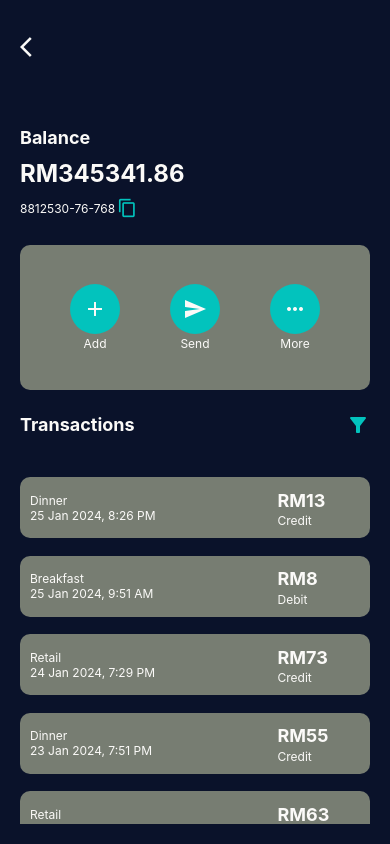
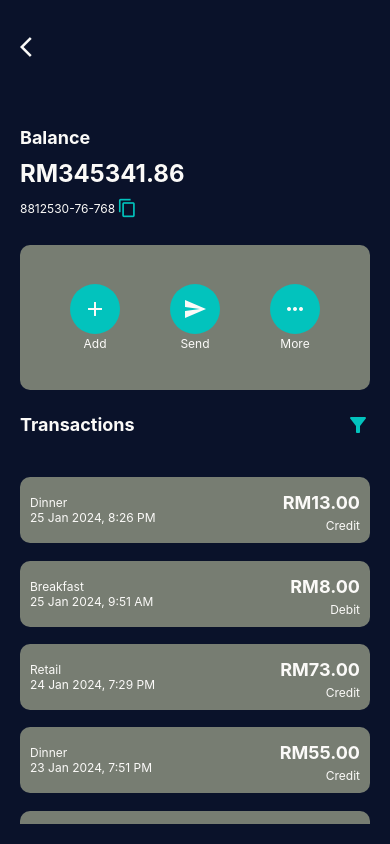
Before and after one commit to SammyCodee/sea-money-fe-test, a React Native app: screen /HistoryScreen in a window 390 px wide. Built offline with nearby package versions, Linux system fonts and the light colour scheme.

Commit message:
feat: add recipient data

```diff
--- a/src/components/transaction/Transaction.tsx
+++ b/src/components/transaction/Transaction.tsx
@@ -10,6 +10,7 @@ export type TransactionProps = {
     type: "Credit" | "Debit";
     onNavigate?: () => void;
     transactionID: string;
+    recipient: string;
 };
 const Transaction = ({
     amount,
@@ -22,14 +23,16 @@ const Transaction = ({
         <TouchableOpacity onPress={onNavigate}>
             <View style={styles.container}>
                 <View style={styles.left}>
-                    <Text style={styles.normalText}>{description}</Text>
+                    <Text style={styles.normalText} numberOfLines={1}>
+                        {description}
+                    </Text>
                     <Text style={styles.normalText}>{date}</Text>
                 </View>
                 <View style={styles.right}>
-                    <Text style={styles.amountText}>
-                        RM{parseFloat(amount.toFixed(2))}
+                    <Text style={styles.amountText} numberOfLines={1}>
+                        RM{amount.toFixed(2)}
                     </Text>
-                    <Text style={styles.normalText}>{type}</Text>
+                    <Text style={styles.typeText}>{type}</Text>
                 </View>
             </View>
         </TouchableOpacity>
@@ -47,7 +50,7 @@ const styles = StyleSheet.create({
         flexDirection: "row",
         padding: transactionComponent.padding,
     },
-    left: { flex: 3, justifyContent: "center" },
+    left: { flex: 1, justifyContent: "center" },
     right: { flex: 1, justifyContent: "center" },
     normalText: {
         fontSize: fonts.h3,
@@ -58,6 +61,12 @@ const styles = StyleSheet.create({
         fontWeight: "bold",
         color: color.textColor,
         marginVertical: "3%",
+        textAlign: "right",
+    },
+    typeText: {
+        fontSize: fonts.h3,
+        color: color.textColor,
+        textAlign: "right",
     },
 });
 export default Transaction;
--- a/src/constants/index.ts
+++ b/src/constants/index.ts
@@ -4,140 +4,160 @@ export const transactionList = [
         date: '25 Jan 2024, 8:26 PM',
         description: 'Dinner',
         type: 'Credit'as const,
-        transactionID: 'ytdg98sm-09-etwy2'
+        transactionID: 'ytdg98sm-09-etwy2',
+        recipient: 'Hock Res'
     },
     {
         amount: 8.00,
         date: '25 Jan 2024, 9:51 AM',
         description: 'Breakfast',
         type: 'Debit'as const,
-        transactionID: 'hgdg34sm-09-opwy2'
+        transactionID: 'hgdg34sm-09-opwy2',
+        recipient: 'Whataburger Res'
     },
     {
         amount: 73.00,
         date: '24 Jan 2024, 7:29 PM',
         description: 'Retail',
         type: 'Credit'as const,
-        transactionID: 'hgdg77sm-09-wtwy2'
+        transactionID: 'hgdg77sm-09-wtwy2',
+        recipient: 'UNIQLO MY'
     },
     {
         amount: 55.00,
         date: '23 Jan 2024, 7:51 PM',
         description: 'Dinner',
         type: 'Credit'as const,
-        transactionID: 'hgdg98qm-08-etwy2'
+        transactionID: 'hgdg98qm-08-etwy2',
+        recipient: 'DLight KL'
     },
     {
         amount: 63.00,
         date: '23 Jan 2024, 3:51 PM',
         description: 'Retail',
         type: 'Credit'as const,
-        transactionID: 'hgdg98sm-09-uywy2'
+        transactionID: 'hgdg98sm-09-uywy2',
+        recipient: 'Xmas Co'
     },
     {
         amount: 8.00,
         date: '22 Jan 2024, 6:20 PM',
         description: 'Dinner',
         type: 'Debit'as const,
-        transactionID: 'huyg98sm-09-etwy2'
+        transactionID: 'huyg98sm-09-etwy2',
+        recipient: 'JillnBar Bistro'
     },
     {
         amount: 19.00,
         date: '21 Jan 2024, 8:51 PM',
         description: 'Dinner',
         type: 'Credit'as const,
-        transactionID: 'hgsg98sm-00-etwy2'
+        transactionID: 'hgsg98sm-00-etwy2',
+        recipient: 'QBar Bistro'
     },
     {
         amount: 9.50,
         date: '21 Jan 2024, 12:51 PM',
         description: 'Lunch',
         type: 'Debit'as const,
-        transactionID: 'hgdg98wr-03-etwy2'
+        transactionID: 'hgdg98wr-03-etwy2',
+        recipient: 'KFC MY'
     },
     {
         amount: 13.00,
         date: '20 Jan 2024, 7:00 PM',
-        description: 'Dinner',
+        description: 'Dinner test 12341234123412341234',
         type: 'Debit'as const,
-        transactionID: 'hsdg66sm-49-etwy2'
+        transactionID: 'hsdg66sm-49-etwy2',
+        recipient: 'BestEat MY'
     },
     {
-        amount: 50.00,
+        amount: 5000000000.00,
         date: '20 Jan 2024, 5:51 PM',
         description: 'Clothes',
         type: 'Credit'as const,
-        transactionID: 'hgdg98nb-06-etwy2'
+        transactionID: 'hgdg98nb-06-etwy2',
+        recipient: 'ISETAN MY'
     },
     {
         amount: 13.00,
         date: '19 Jan 2024, 9:51 PM',
         description: 'Supper',
         type: 'Credit'as const,
-        transactionID: 'hgdg98qm-02-etwy2'
+        transactionID: 'hgdg98qm-02-etwy2',
+        recipient: 'Roasted Chic Res'
     },
     {
         amount: 93.00,
         date: '19 Jan 2024, 12:53 PM',
         description: 'Lunch',
         type: 'Debit'as const,
-        transactionID: 'hgop98sm-09-etwy2'
+        transactionID: 'hgop98sm-09-etwy2',
+        recipient: 'Botanica Co'
     },
     {
         amount: 1.00,
         date: '19 Jan 2024, 9:51 AM',
         description: 'fund transfer',
         type: 'Debit'as const,
-        transactionID: 'hczg97sm-09-etwy2'
+        transactionID: 'hczg97sm-09-etwy2',
+        recipient: 'Wendy Liew Mei Mei'
     },
     {
         amount: 3.00,
         date: '18 Jan 2024, 3:51 PM',
         description: 'Parking',
         type: 'Credit'as const,
-        transactionID: 'hgdg98sm-00-bvwy2'
+        transactionID: 'hgdg98sm-00-bvwy2',
+        recipient: 'United Carpark'
     },
     {
         amount: 13.20,
         date: '17 Jan 2024, 6:51 PM',
         description: 'Dinner',
         type: 'Debit'as const,
-        transactionID: 'nbdg94sm-99-etwy2'
+        transactionID: 'nbdg94sm-99-etwy2',
+        recipient: 'KFC MY'
     },
     {
         amount: 33.10,
         date: '17 Jan 2024, 10:23 AM',
         description: 'Breakfast',
         type: 'Credit'as const,
-        transactionID: 'hwrg91sm-09-etwy2'
+        transactionID: 'hwrg91sm-09-etwy2',
+        recipient: 'QHouse Ampang'
     },
     {
         amount: 16.00,
         date: '16 Jan 2024, 4:51 PM',
         description: 'Fund transfer',
         type: 'Debit'as const,
-        transactionID: 'hgdv28sm-08-ywwy2'
+        transactionID: 'hgdv28sm-08-ywwy2',
+        recipient: 'Maybank'
     },
     {
         amount: 8.00,
         date: '13 Jan 2024, 8:53 PM',
         description: 'Parking',
         type: 'Debit'as const,
-        transactionID: 'kudg98sm-01-etwy2'
+        transactionID: 'kudg98sm-01-etwy2',
+        recipient: 'United Carpark'
     },
     {
         amount: 123.00,
         date: '13 Jan 2024, 7:51 PM',
         description: 'Dinner',
         type: 'Credit' as const,
-        transactionID: 'wswg98sm-09-etwy2'
+        transactionID: 'wswg98sm-09-etwy2',
+        recipient: 'Naughty Duck'
     },
     {
         amount: 13.50,
         date: '11 Jan 2024, 3:51 PM',
         description: 'Lunch',
         type: 'Debit' as const,
-        transactionID: 'hgdg98sm-09-etwy2'
+        transactionID: 'hgdg98sm-09-etwy2',
+        recipient: 'Aroi Thai Bnagsar'
     },
 
 
--- a/src/pages/history/Detail.tsx
+++ b/src/pages/history/Detail.tsx
@@ -38,13 +38,17 @@ const Detail = ({ route }: DetailProps) => {
                 <View style={styles.body}>
                     <View style={styles.bodyTop}>
                         <Text style={styles.amountText}>
-                            -RM{parseFloat(params.amount.toFixed(2))}
+                            -RM{params.amount.toFixed(2)}
                         </Text>
                     </View>
 
                     <View style={styles.bodyInfo}>
                         <Text style={styles.semiBoldText}>
-                            Payment to {params.description} is{" "}
+                            Payment to{" "}
+                            <Text style={styles.recipientText}>
+                                {params.recipient}
+                            </Text>{" "}
+                            is{" "}
                             <Text style={styles.successText}>successful</Text>
                         </Text>
                         <View style={styles.dateContainer}>
@@ -124,6 +128,11 @@ const styles = StyleSheet.create({
         fontSize: fonts.h2,
         color: color.textColor,
     },
+    recipientText: {
+        fontSize: fonts.h2,
+        color: color.textColor,
+        fontWeight: "bold",
+    },
     dateContainer: {
         marginVertical: "5%",
     },
@@ -133,7 +142,6 @@ const styles = StyleSheet.create({
     },
     successText: {
         fontSize: fonts.h2,
-        fontWeight: "bold",
         color: color.successColor,
     },
     blockContainer: {
--- a/src/pages/history/History.tsx
+++ b/src/pages/history/History.tsx
@@ -2,7 +2,6 @@ import React, { useState } from "react";
 import {
     FlatList,
     RefreshControl,
-    SafeAreaView,
     StyleSheet,
     Text,
     TouchableOpacity,
@@ -40,6 +39,7 @@ const History = () => {
                 <View style={styles.header}>
                     <BackButton handleOnPress={() => navigation.goBack()} />
                 </View>
+
                 <View style={styles.body}>
                     <View style={styles.bodyTop}>
                         <Text style={styles.semiBoldText}>Balance</Text>
@@ -101,6 +101,7 @@ const History = () => {
                                     description={item.description}
                                     type={item.type}
                                     transactionID={item.transactionID}
+                                    recipient={item.recipient}
                                     onNavigate={() =>
                                         navigation.navigate("Home", {
                                             screen: "TransactionDetailScreen",
@@ -111,6 +112,7 @@ const History = () => {
                                                 type: item.type,
                                                 transactionID:
                                                     item.transactionID,
+                                                recipient: item.recipient,
                                             },
                                         })
                                     }
```
